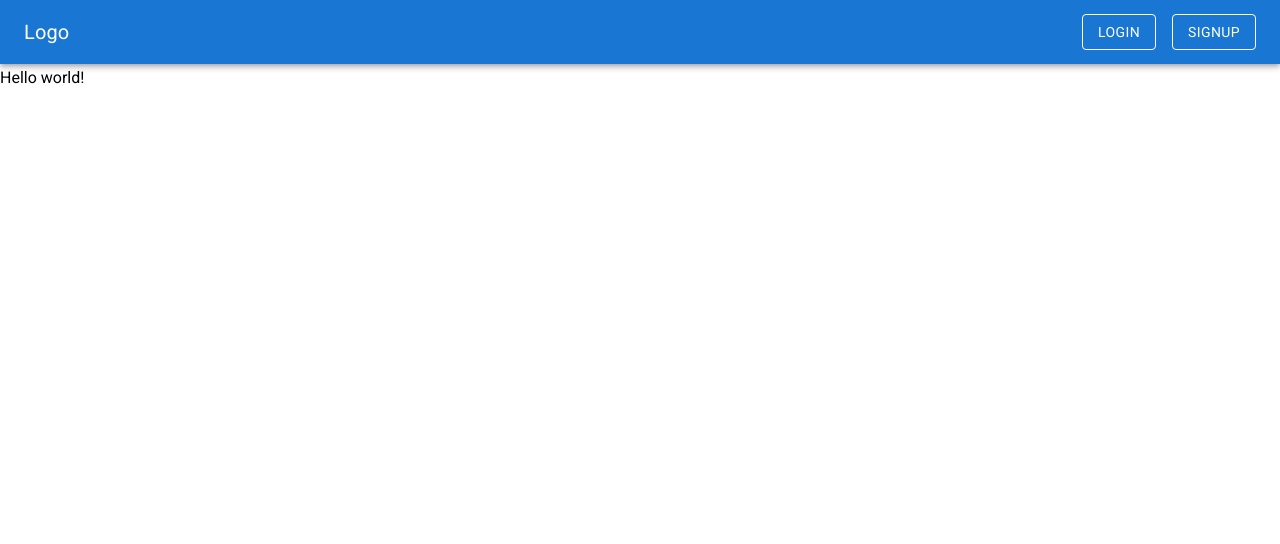
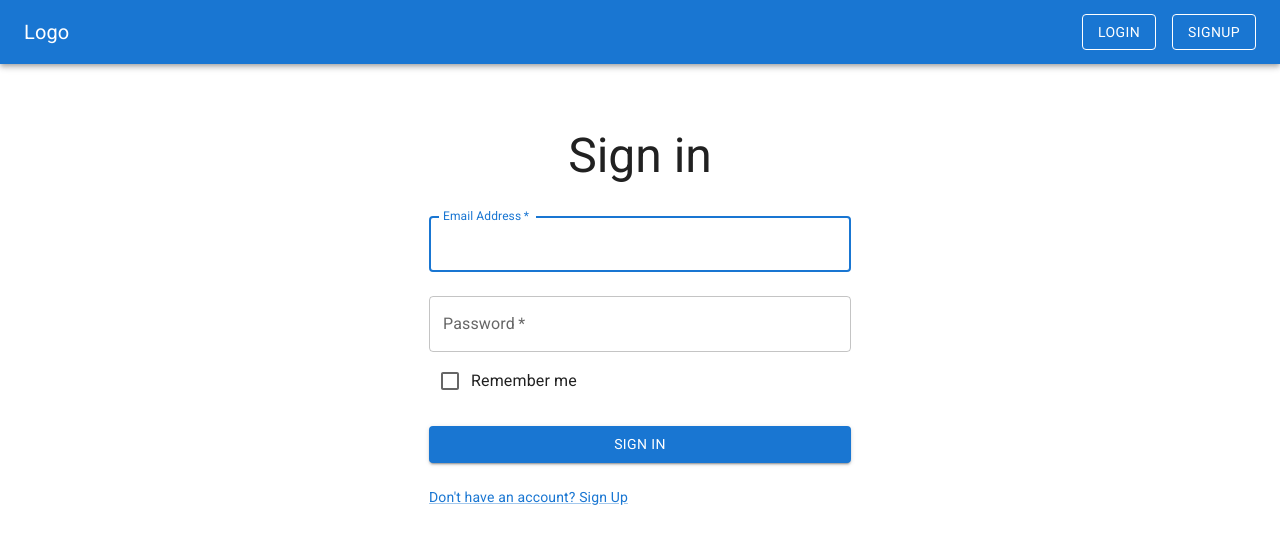
Before and after one commit to mhmd-Bal/E-Learning-System, a React (Create React App) app in the folder website-frontend/: page /login in a window 1280 px wide. Shown: the top 544 px of the page. Built offline with nearby package versions, Linux system fonts and the light colour scheme.

Commit message:
Added the login block

```diff
--- a/website-frontend/package.json
+++ b/website-frontend/package.json
@@ -5,6 +5,8 @@
   "dependencies": {
     "@emotion/react": "^11.10.6",
     "@emotion/styled": "^11.10.6",
+    "@fontsource/roboto": "^4.5.8",
+    "@mui/icons-material": "^5.11.11",
     "@mui/material": "^5.11.15",
     "@testing-library/jest-dom": "^5.16.5",
     "@testing-library/react": "^13.4.0",
--- a/website-frontend/src/components/LoginBlock/index.jsx
+++ b/website-frontend/src/components/LoginBlock/index.jsx
@@ -1,6 +1,44 @@
+import {Box, Container, Typography, Checkbox ,CssBaseline, TextField, FormControlLabel, Button, Link, Stack} from '@mui/material';
+
 function LoginBlock() {
+
     return (
-        <div>Hello world!</div>
+        <Container>
+            <CssBaseline />
+            <Box sx={{mt: 8, display: 'flex', flexDirection: 'column', alignItems: 'center'}}>
+            <Typography variant="h3">Sign in</Typography>
+            <Box component="form" noValidate sx={{ mt: 2 }}>
+                <TextField
+                    margin="normal"
+                    required
+                    fullWidth
+                    id="email"
+                    label="Email Address"
+                    name="email"
+                    autoComplete="email"
+                    autoFocus
+                />
+                <TextField
+                    margin="normal"
+                    required
+                    fullWidth
+                    name="password"
+                    label="Password"
+                    type="password"
+                    id="password"
+                    autoComplete="current-password"
+                />
+                <Stack direction="column" spacing={3}>
+                    <FormControlLabel
+                        control={<Checkbox value="remember" color="primary" />}
+                        label="Remember me"
+                    />
+                    <Button type="submit" fullWidth variant="contained">Sign In</Button>
+                    <Link href="#" variant="body2">Don't have an account? Sign Up</Link>
+                </Stack>
+            </Box>
+        </Box>
+        </Container>
     )
 }
 
--- a/website-frontend/src/components/Navbar/index.jsx
+++ b/website-frontend/src/components/Navbar/index.jsx
@@ -1,5 +1,5 @@
 import "./styles.css";
-import { AppBar, Typography, Button, Box, Toolbar, Stack } from '@mui/material';
+import { AppBar, Typography, Button, Box, Toolbar, Stack, CssBaseline } from '@mui/material';
 import { useNavigate } from "react-router-dom";
 
 function Navbar() {
@@ -16,6 +16,7 @@ function Navbar() {
     return (
         <>
             <AppBar position="relative">
+                <CssBaseline />
                 <Toolbar>
                     <Typography variant="h6" component="div" sx={{ flexGrow: 1, cursor: "pointer" }} onClick={handleHomeNavigation}>Logo</Typography>
                     <Stack direction="row" spacing={2}>
```
Also changed, not shown: 1 other file (tests, documents, lock files or other folders).
